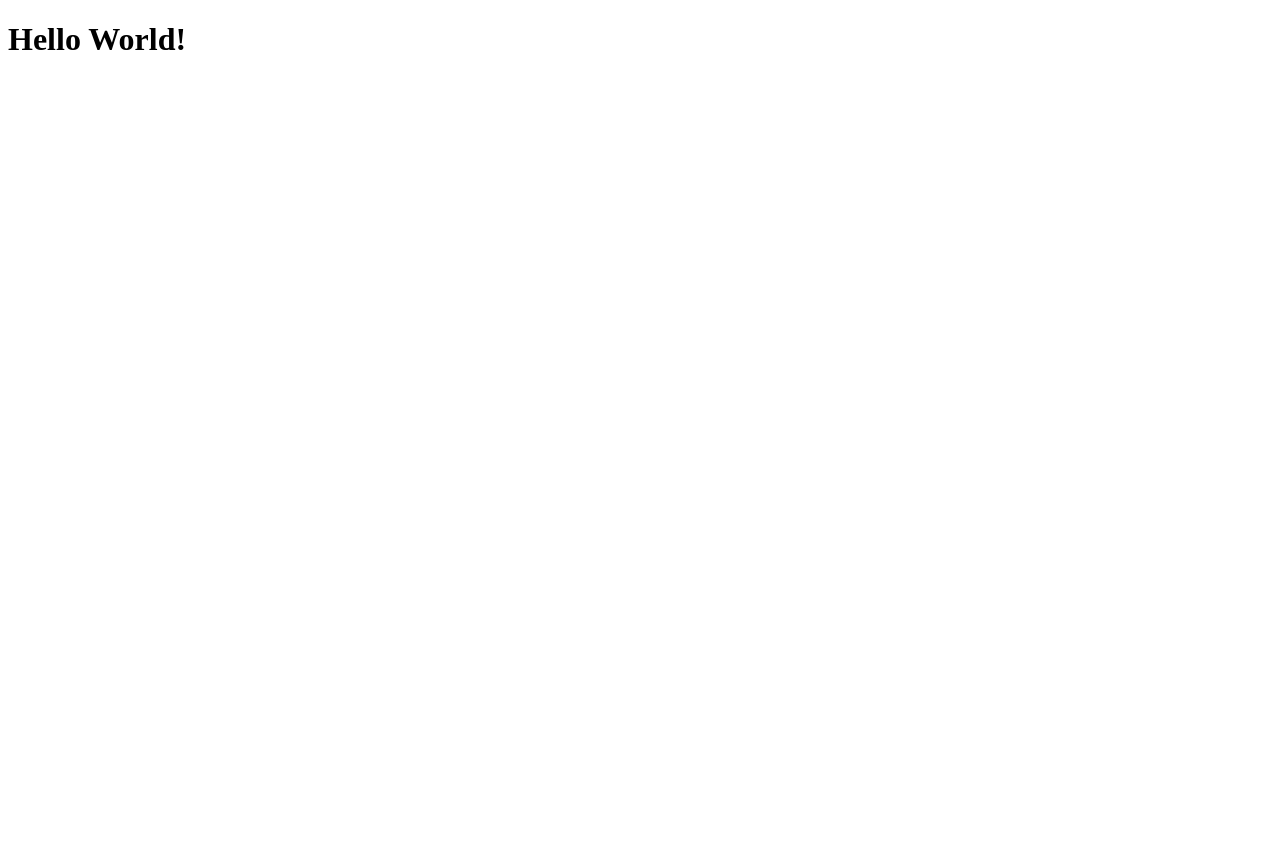
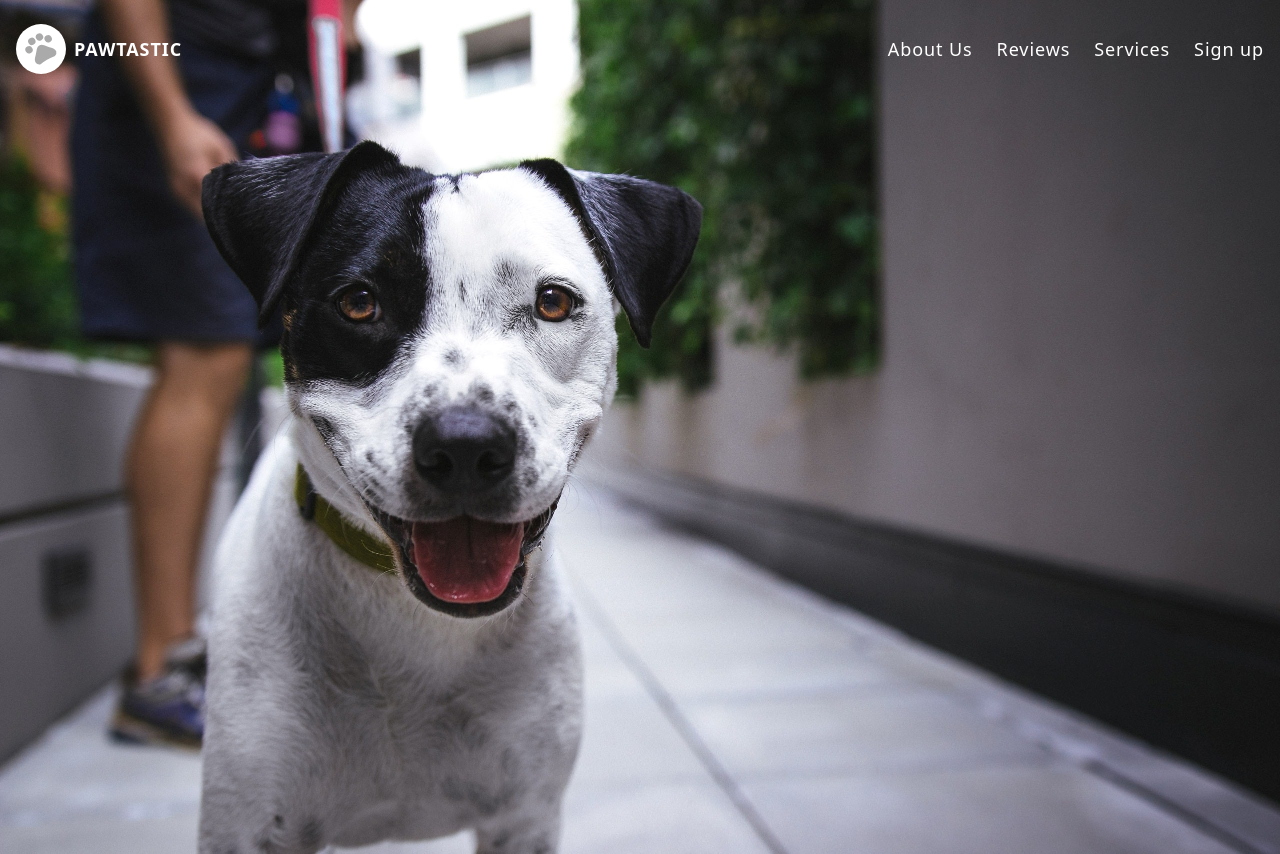
Before and after one commit to Omeshcoding/petopia, a Next.js app: page / in a window 1280 px wide. Before the commit the page ends 800 px from the top, so only its background shows below. Built offline with nearby package versions, Linux system fonts and the light colour scheme.

Commit message:
Created hero section and a signup page

```diff
--- /dev/null
+++ b/app/globals.css
@@ -0,0 +1,35 @@
+@tailwind base;
+@tailwind components;
+@tailwind utilities;
+
+/* Utility */
+.flex-column {
+  @apply flex flex-col;
+}
+/* .flex-row {
+  @apply flex flex-row;
+} */
+
+.nav {
+  @apply z-30 flex  py-6 px-4 items-center text-white text-lg tracking-wider;
+}
+.nav-items {
+  @apply flex gap-6 ml-auto cursor-pointer;
+}
+
+.btn {
+  @apply bg-zinc-200 py-2 px-3;
+}
+
+.head-text {
+  @apply text-4xl font-semibold;
+}
+
+/* sm:flex-row  sm:relative sm:gap-6 md:mr-2 sm:bg-transparent sm:h-0 sm:p-0top-0 h-[100vh] p-20 bg-yellow-300  flex-col absolute */
+/* .dropdown {
+  @apply z-30 absolute right-0 top-full mt-3 w-full p-5 rounded-lg bg-white min-w-[210px] flex flex-col gap-2 justify-end items-end;
+} */
+
+/* .dropdown_link {
+  @apply text-sm font-inter text-gray-700 hover:text-gray-500 font-medium;
+} */
--- a/src/app/layout.js
+++ b/app/layout.js
@@ -1,8 +1,8 @@
 import './globals.css';
 
 export const metadata = {
-  title: 'Create Next App',
-  description: 'Generated by create next app',
+  title: 'Pawtastic',
+  description: 'Pet Care App',
 };
 
 export default function RootLayout({ children }) {
--- /dev/null
+++ b/app/page.js
@@ -0,0 +1,20 @@
+import Navbar from '@/components/Navbar';
+import Image from 'next/image';
+import hero from '../public/images/justin-veenema-NH1d0xX6Ldk-unsplash.jpg';
+
+export default function Home() {
+  return (
+    <main className="">
+      <Navbar />
+      <section className="font-bold text-4xl">
+        <Image
+          src={hero}
+          height={300}
+          width={1000}
+          alt="hero"
+          className="absolute top-0 w-full  bg-cover z-[-1]"
+        />
+      </section>
+    </main>
+  );
+}
--- /dev/null
+++ b/app/signup/page.js
@@ -0,0 +1,27 @@
+import Logo from '@/components/Logo';
+import React from 'react';
+import Link from 'next/link';
+
+const page = () => {
+  return (
+    <article className="flex h-[100vh] ">
+      <div className="flex flex-col bg-[#2b2d42] w-[40%] py-20 px-10 gap-6 text-white">
+        <Logo />
+        <h4 className=" text-2xl font-semibold">Why our service?</h4>
+        <ol className="flex-column gap-6">
+          <li>We're animal lovers backed by</li>
+          <li>Poered by tech, so you can</li>
+          <li>Update and pics for every</li>
+        </ol>
+      </div>
+      <div className="flex flex-col gap-6 justify-center items-center w-[60%] capitalize">
+        <h2 className="head-text">Sign up to continue</h2>
+        <Link href="/" className="btn">
+          Sign up with google
+        </Link>
+      </div>
+    </article>
+  );
+};
+
+export default page;
--- /dev/null
+++ b/components/Logo.jsx
@@ -0,0 +1,19 @@
+import logo from '../public/SVG/logo.svg';
+import Image from 'next/image';
+
+const Logo = () => {
+  return (
+    <div className="flex items-center">
+      <Image
+        src={logo}
+        width={50}
+        height={40}
+        alt="logo"
+        className={`bg-white rounded-full p-2`}
+      />
+      <h2 className="ml-2 w-2 font-semibold">PAWTASTIC</h2>
+    </div>
+  );
+};
+
+export default Logo;
--- /dev/null
+++ b/components/Navbar.jsx
@@ -0,0 +1,19 @@
+import React from 'react';
+import Logo from '../components/Logo';
+import Link from 'next/link';
+
+const Navbar = () => {
+  return (
+    <nav className="nav">
+      <Logo />
+      <div className="nav-items dropdown">
+        <a>About Us </a>
+        <a>Reviews</a>
+        <a>Services</a>
+        <Link href="/signup">Sign up</Link>
+      </div>
+    </nav>
+  );
+};
+
+export default Navbar;
--- a/jsconfig.json
+++ b/jsconfig.json
@@ -1,7 +1,7 @@
 {
   "compilerOptions": {
     "paths": {
-      "@/*": ["./src/*"]
+      "@/*": ["./*"]
     }
   }
 }
--- a/package.json
+++ b/package.json
@@ -11,7 +11,7 @@
   "dependencies": {
     "autoprefixer": "10.4.14",
     "next": "13.4.4",
-    "postcss": "8.4.23",
+    "postcss": "8.4.24",
     "react": "18.2.0",
     "react-dom": "18.2.0",
     "tailwindcss": "3.3.2"
--- a/src/app/page.js
+++ /dev/null
@@ -1,3 +0,0 @@
-export default function Home() {
-  return <h1>Hello World!</h1>;
-}
--- a/tailwind.config.js
+++ b/tailwind.config.js
@@ -1,12 +1,16 @@
 /** @type {import('tailwindcss').Config} */
 module.exports = {
   content: [
-    './src/pages/**/*.{js,ts,jsx,tsx,mdx}',
-    './src/components/**/*.{js,ts,jsx,tsx,mdx}',
-    './src/app/**/*.{js,ts,jsx,tsx,mdx}',
+    './pages/**/*.{js,ts,jsx,tsx,mdx}',
+    './components/**/*.{js,ts,jsx,tsx,mdx}',
+    './app/**/*.{js,ts,jsx,tsx,mdx}',
   ],
   theme: {
-    extend: {},
+    extend: {
+      backgroundImage: {
+        hero: 'url(./public/images/justin-veenema-NH1d0xX6Ldk-unsplash.jpg)',
+      },
+    },
   },
   plugins: [],
 };
```
Also changed, not shown: public/SVG/logodark.svg (added), src/app/globals.css (deleted), 1 other file (tests, documents, lock files or other folders).
